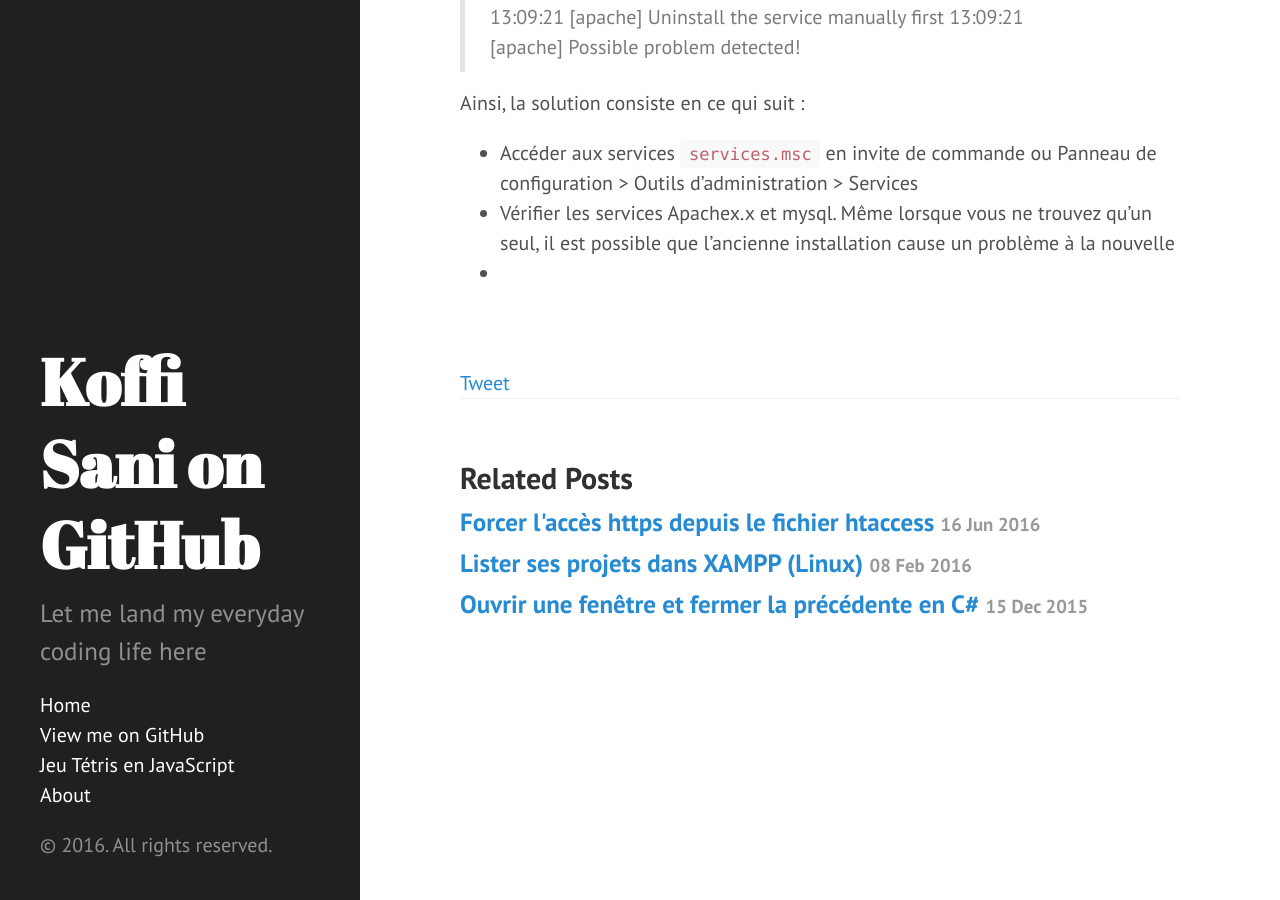
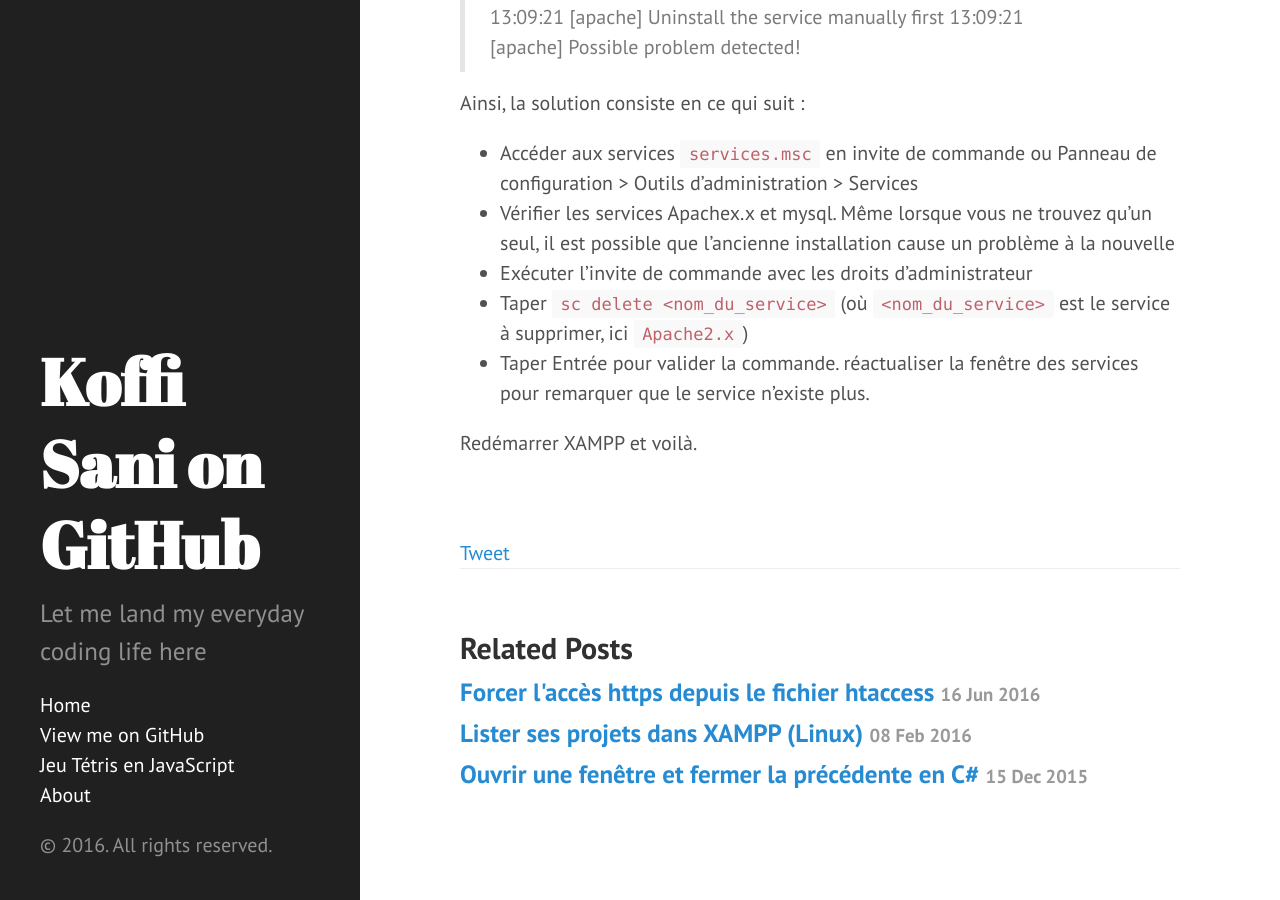
Before and after one commit to koffisani/koffisani.github.io, a Jekyll site: the page built from _posts/2016-11-14-r-installer-xampp-server-sur-windows.markdown, in a window 1280 px wide and 900 px high, scrolled down 548 px. Built offline with Jekyll 4.4.1, drawn with Linux system fonts in a browser that asks for light colours; comment, search, counter and statistics services are not loaded.

Commit message:
Post update: Réinstaller XAMPP Server sur Windows

```diff
--- a/_posts/2016-11-14-r-installer-xampp-server-sur-windows.markdown
+++ b/_posts/2016-11-14-r-installer-xampp-server-sur-windows.markdown
@@ -17,4 +17,8 @@ Ainsi, la solution consiste en ce qui suit :
 
 - Accéder aux services `services.msc` en invite de commande ou Panneau de configuration > Outils d'administration > Services
 - Vérifier les services Apachex.x et mysql. Même lorsque vous ne trouvez qu'un seul, il est possible que l'ancienne installation cause un problème à la nouvelle
--
+- Exécuter l'invite de commande avec les droits d'administrateur
+- Taper `sc delete <nom_du_service>` (où `<nom_du_service>` est le service à supprimer, ici `Apache2.x`)
+- Taper Entrée pour valider la commande. réactualiser la fenêtre des services pour remarquer que le service n'existe plus.
+
+Redémarrer XAMPP et voilà.
```
